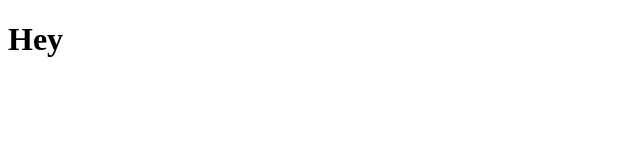
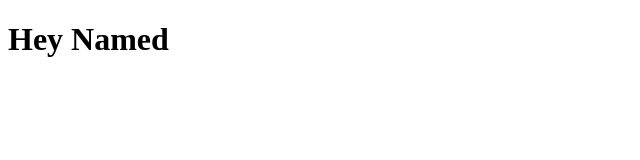
Before and after one commit to ben-wilmet/tests, a plain HTML site: page index.html in a window 1280 px wide. Shown: the whole page, without its empty margins (0-640 px from the left). Drawn offline with Linux system fonts and the light colour scheme.

Commit message:
Changed index.html with named

```diff
--- a/index.html
+++ b/index.html
@@ -5,7 +5,7 @@
     <title>Test Git</title>
 </head>
 <body>
-    <h1>Hey</h1>
+    <h1>Hey Named</h1>
     <script src="app.js"></script>
 </body>
 </html>
```
